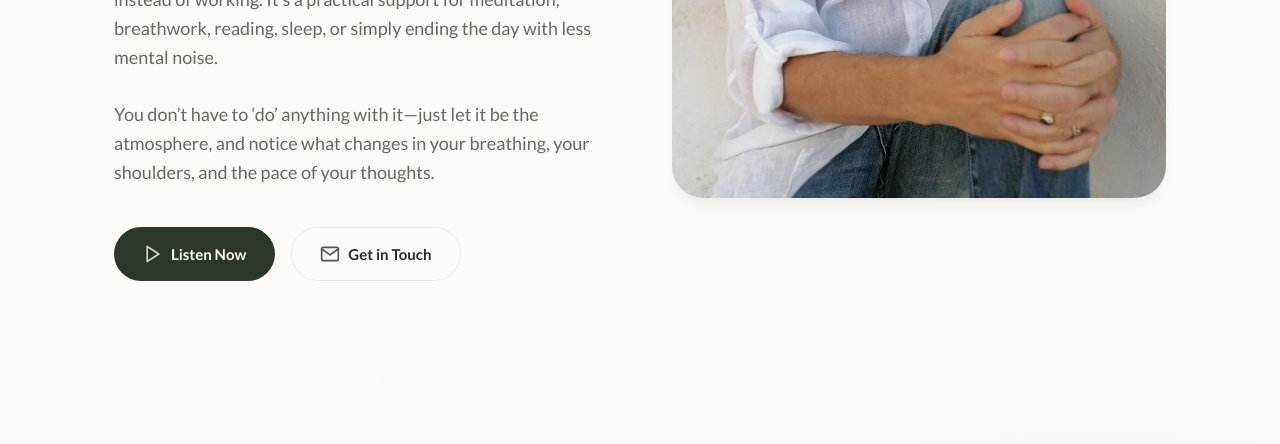
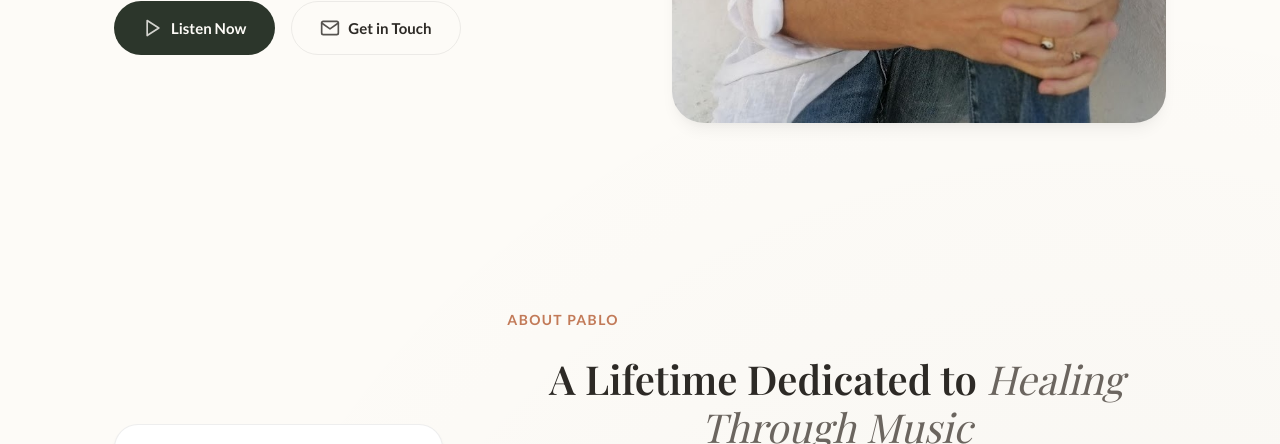
Before and after one commit to Aztecbird/pablo-website, a plain HTML site: page index.html in a window 1280 px wide. Shown: the part 656-1100 px from the top of the page. Drawn offline with nearby package versions, Linux system fonts and the light colour scheme; a web font is replaced by a local one.

Commit message:
Remove secondary description from hero section

```diff
--- a/index.html
+++ b/index.html
@@ -51,11 +51,7 @@
                 <div class="hero-content">
                     <div class="subtitle">Pianist & Composer</div>
                     <h1>I write this kind of music because it<br><em>creates space for peace.</em></h1>
-                    <p class="lead">When the sound is gentle, consistent, and uncluttered, the nervous system has less
-                        to react to, and attention can rest instead of working. It’s a practical support for meditation,
-                        breathwork, reading, sleep, or simply ending the day with less mental noise.<br><br>You don’t
-                        have to ‘do’ anything with it—just let it be the atmosphere, and notice what changes in your
-                        breathing, your shoulders, and the pace of your thoughts.</p>
+
                     <div class="actions">
                         <a class="btn primary" href="#courses">
                             <svg xmlns="http://www.w3.org/2000/svg" width="20" height="20" viewBox="0 0 24 24"
```
